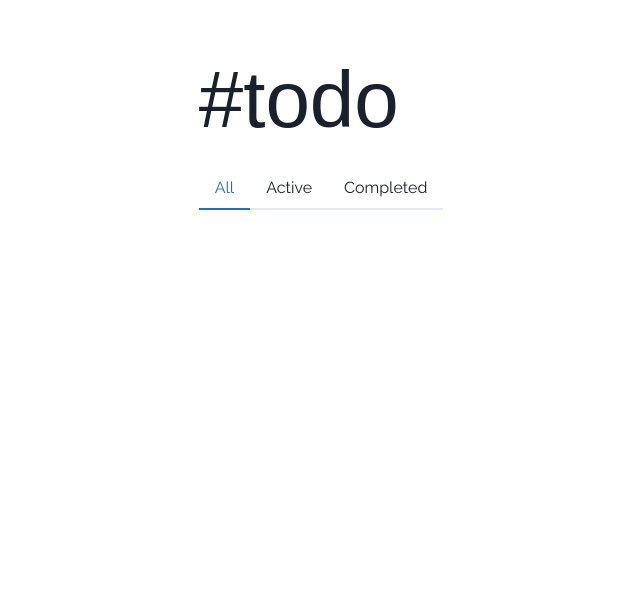
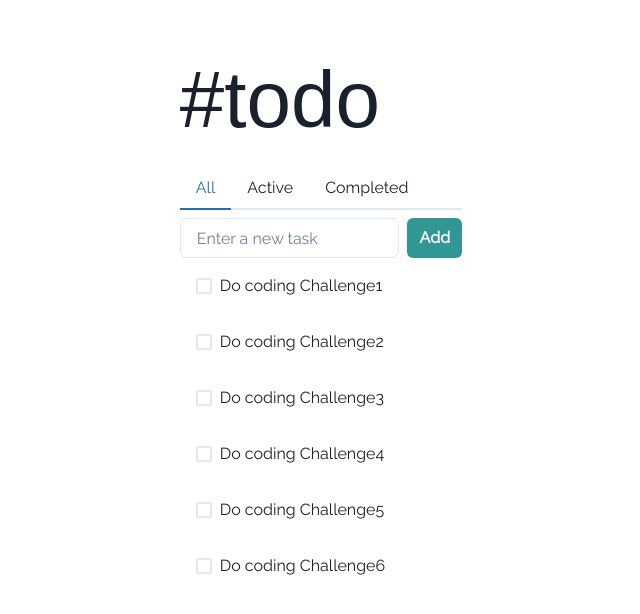
Before and after one commit to Calderdavid/TodoChallenge, a React (Vite) app: page / in a window 1280 px wide. Shown: the top 614 px of the page, without its empty margins (319-959 px from the left). Built offline with nearby package versions, Linux system fonts and the light colour scheme.

Commit message:
checklist

```diff
--- a/src/todo/TodoPage.jsx
+++ b/src/todo/TodoPage.jsx
@@ -1,16 +1,61 @@
-import { Grid, GridItem, TabList, Tabs, Text, Tab} from '@chakra-ui/react'
+import { Grid,
+    GridItem,
+    TabList, Tabs, Text,
+    Tab, Box, Checkbox,
+    TabPanels, TabPanel, Input, FormControl,
+    Button, CheckboxGroup, Stack, useCheckbox
+} from '@chakra-ui/react'
 import '@fontsource/raleway/400.css'
 import '@fontsource/open-sans/700.css'
+import { useState } from 'react'
+
+
+const tasks = [
+    {
+        desc: 'Do coding Challenge1',
+        isActive: false
+    },
+    {
+        desc: 'Do coding Challenge2',
+        isActive: false
+    },
+    {
+        desc: 'Do coding Challenge3',
+        isActive: false
+    },
+    {
+        desc: 'Do coding Challenge4',
+        isActive: false
+    },
+    {
+        desc: 'Do coding Challenge5',
+        isActive: false
+    },
+    {
+        desc: 'Do coding Challenge6',
+        isActive: false
+    },
+]
 
 export const TodoPage = () => {
+
+    // const { state } = useCheckbox();
+    const [isChecked, setIsChecked] = useState(false)
+
+
+    const handleOnChange = () => {
+        // console.log(isChecked)
+        setIsChecked(!isChecked);
+    }
+
+
     return (
         <>
             <Grid
-            templateRows='repeat(2, 5fr)'
+                templateRows='repeat(2)'
                 gap={2}
                 mt={10}
                 justifyContent="center"
-            // testing
             >
                 <GridItem>
                     <Text fontSize={80} fontFamily='sans-serif'>#todo</Text>
@@ -22,12 +67,38 @@ export const TodoPage = () => {
                             <Tab>Active</Tab>
                             <Tab>Completed</Tab>
                         </TabList>
+
+                    {/* <ShowAll tasks={tasks}/>          */}
+                        <FormControl display="flex" alignItems="center" mt={2}>
+                            <Input placeholder="Enter a new task"/>
+                            <Button
+                                colorScheme='teal'
+                                type='submit'
+                                ml={2}
+                            >
+                                Add
+                            </Button>
+                        </FormControl>
+                        {
+                            tasks.map((task, index) => (
+                                <TabPanels key={task.desc}>
+                                    <TabPanel>
+                                        <CheckboxGroup colorScheme='green'>
+                                            <Stack spacing={[1, 5]}>
+                                                <Checkbox
+                                                    // onChange={handleOnChange}
+                                                    // value={isChecked}
+                                                >
+                                                    {task.desc}
+                                                </Checkbox>
+                                            </Stack>
+                                        </CheckboxGroup>
+                                    </TabPanel>
+                                </TabPanels>
+                            ))
+                        }
                     </Tabs>
                 </GridItem>
-
-
-
-
 
             </Grid>
 
```
Also changed, not shown: src/todo/components/ShowAll.jsx (added, +20 -0 lines). Lines whose indentation alone changed are shown as unchanged.
